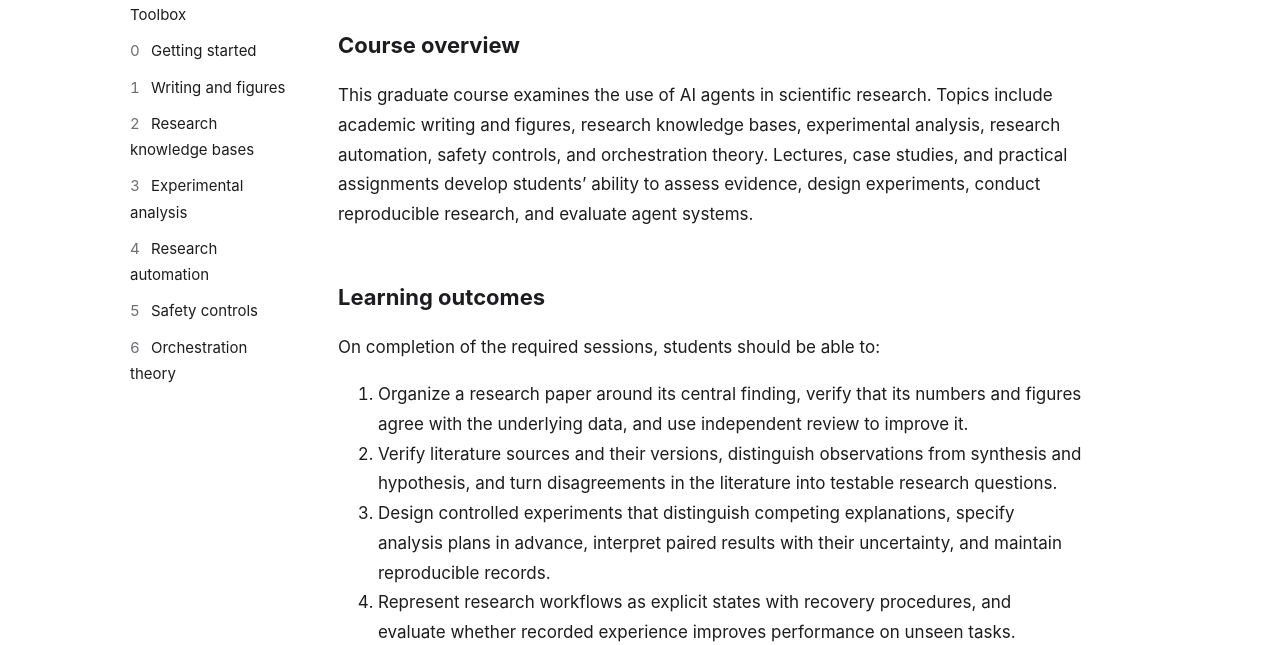
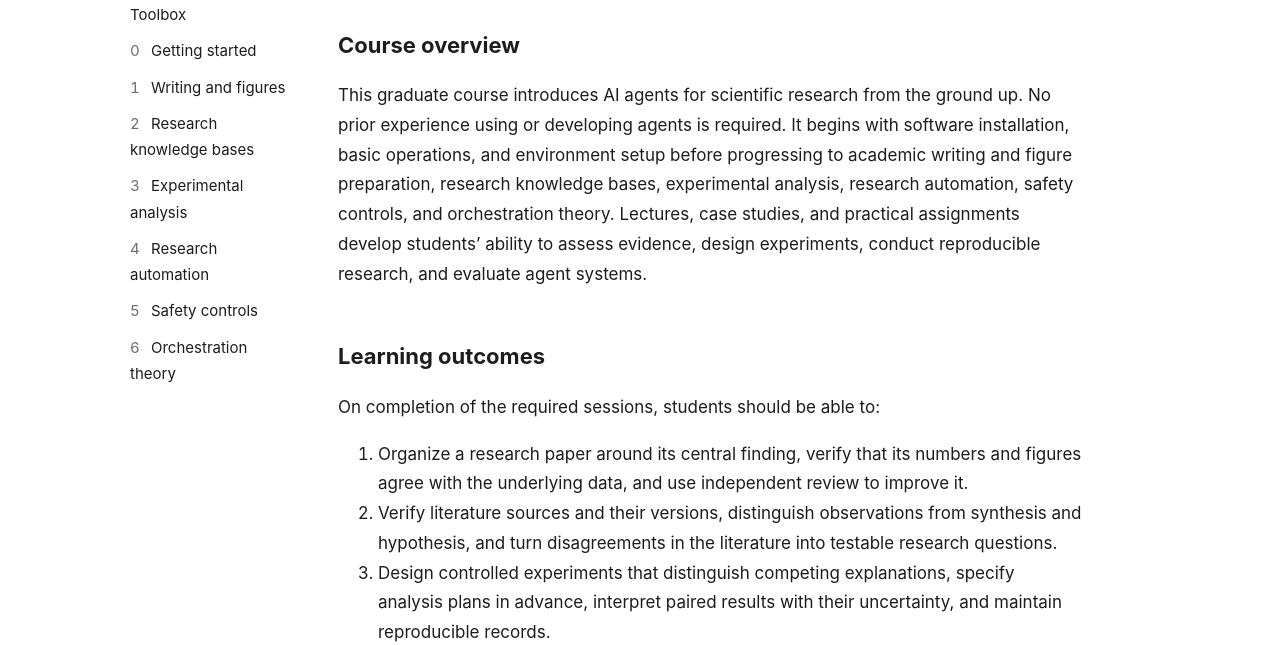
Before and after one commit to liuguangrui-hit/agent-course, a plain HTML site: page index.html in a window 1280 px wide. Shown: the part 155-800 px from the top of the page. Drawn offline with Linux system fonts and the light colour scheme.

Commit message:
Clarify that the course starts from the basics

```diff
--- a/index.html
+++ b/index.html
@@ -28,8 +28,9 @@
 <main>
 <article lang="zh"><h1 id="agent-科研">Agent 科研</h1>
 <h2 id="课程简介">课程简介</h2>
-<p>本课程围绕人工智能 Agent
-在科研中的应用方法，涵盖论文写作与绘图、科研知识库、实验分析、流程自动化、安全控制及编排理论。课程结合专题讲授、案例分析与研究实践，重点培养证据核查、实验设计、可复现研究和
+<p>本课程从零开始，面向尚无 Agent
+使用或开发经验的硕士、博士研究生，系统讲授 Agent
+在科研中的应用方法。课程从软件安装、基本操作与工作环境配置入手，逐步深入论文写作与绘图、科研知识库、实验分析、流程自动化、安全控制及编排理论。通过专题讲授、案例分析与研究实践，培养证据核查、实验设计、可复现研究和
 Agent 系统评估能力。</p>
 <h2 id="课程目标">课程目标</h2>
 <p>完成必修部分后，学生应能够：</p>
@@ -146,13 +147,15 @@ href="syllabus.html">课程大纲</a>。</p>
 </article>
 <article lang="en"><h1 id="ai-agents-for-research">AI Agents for Research</h1>
 <h2 id="course-overview">Course overview</h2>
-<p>This graduate course examines the use of AI agents in scientific
-research. Topics include academic writing and figures, research
-knowledge bases, experimental analysis, research automation, safety
-controls, and orchestration theory. Lectures, case studies, and
-practical assignments develop students’ ability to assess evidence,
-design experiments, conduct reproducible research, and evaluate agent
-systems.</p>
+<p>This graduate course introduces AI agents for scientific research
+from the ground up. No prior experience using or developing agents is
+required. It begins with software installation, basic operations, and
+environment setup before progressing to academic writing and figure
+preparation, research knowledge bases, experimental analysis, research
+automation, safety controls, and orchestration theory. Lectures, case
+studies, and practical assignments develop students’ ability to assess
+evidence, design experiments, conduct reproducible research, and
+evaluate agent systems.</p>
 <h2 id="learning-outcomes">Learning outcomes</h2>
 <p>On completion of the required sessions, students should be able
 to:</p>
```
